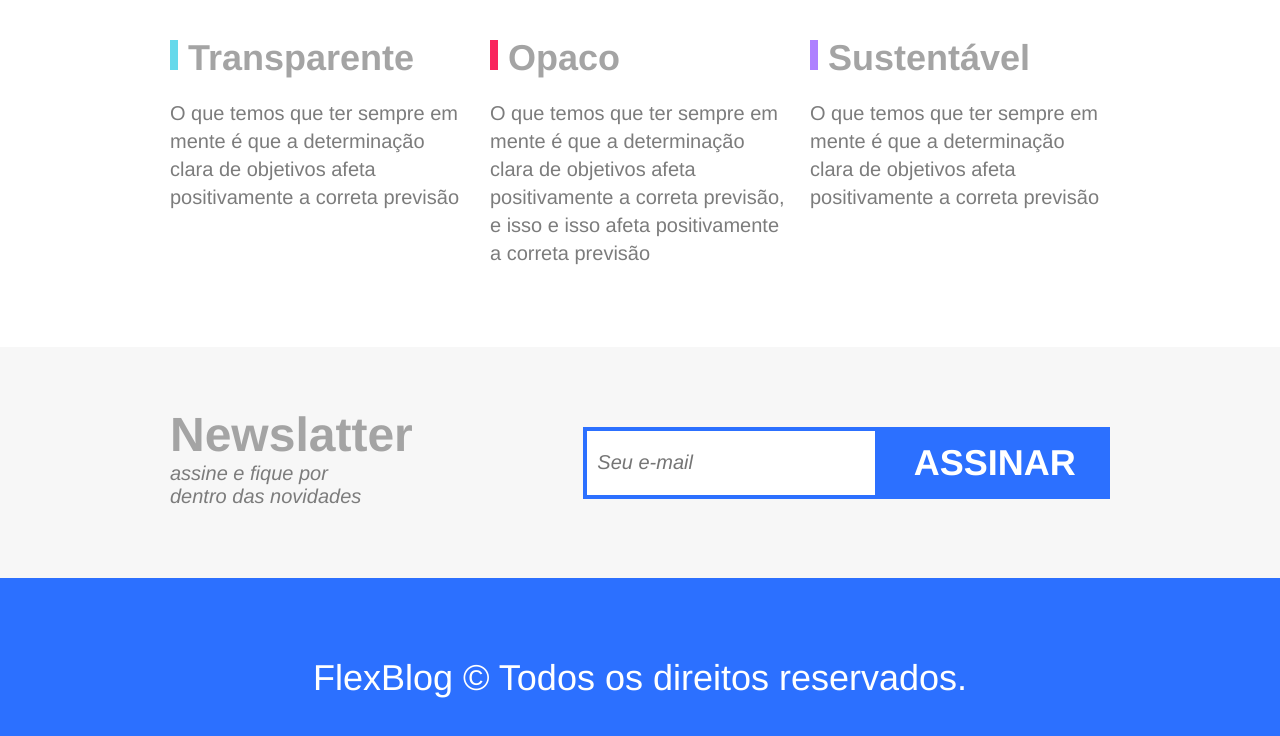
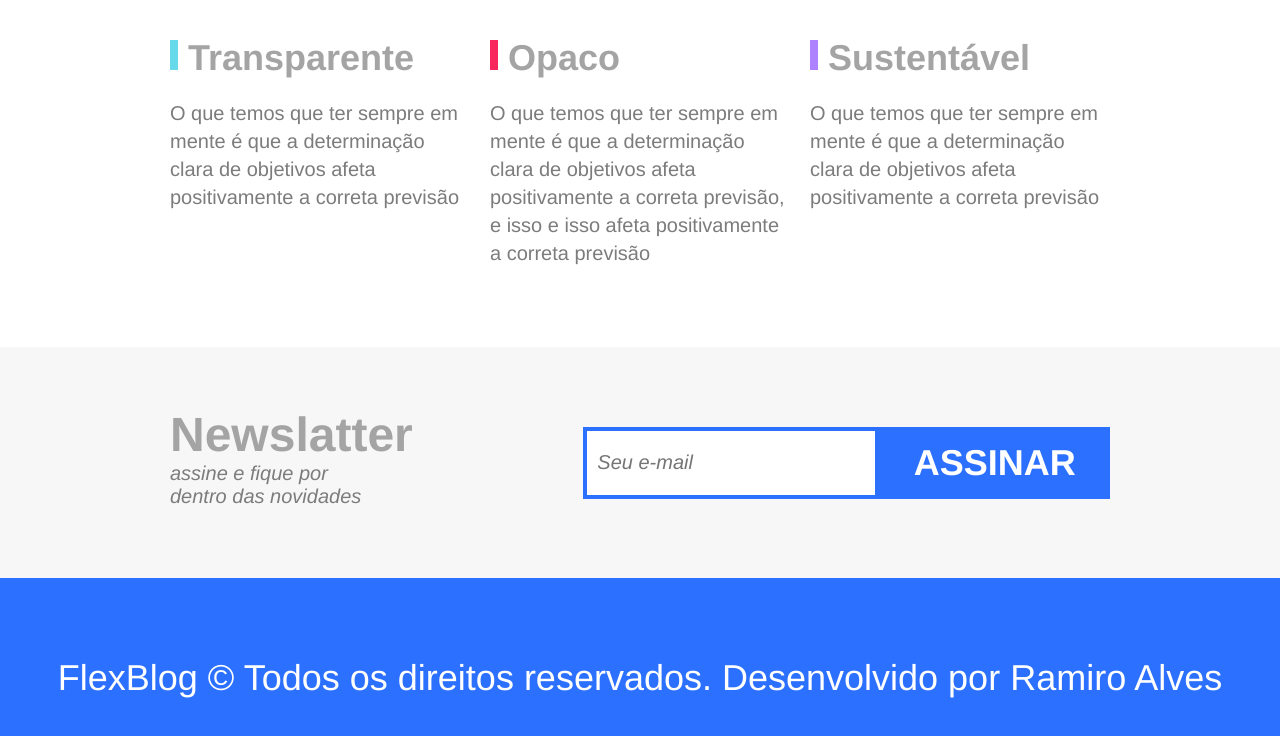
Before and after one commit to RamiroAlves/FlexBlog, a plain HTML site: page index.html in a window 1280 px wide. Shown: the part 2816-3552 px from the top of the page. Drawn offline with Linux system fonts and the light colour scheme; a web font is replaced by a local one.

Commit message:
Update index.html

```diff
--- a/index.html
+++ b/index.html
@@ -179,7 +179,7 @@
 
       <!--Footer-->
       <footer class="footer">
-        <p>FlexBlog © Todos os direitos reservados.</p>
+        <p>FlexBlog © Todos os direitos reservados. Desenvolvido por <span>Ramiro Alves</span></p>
       </footer>
 
   </body>
```
